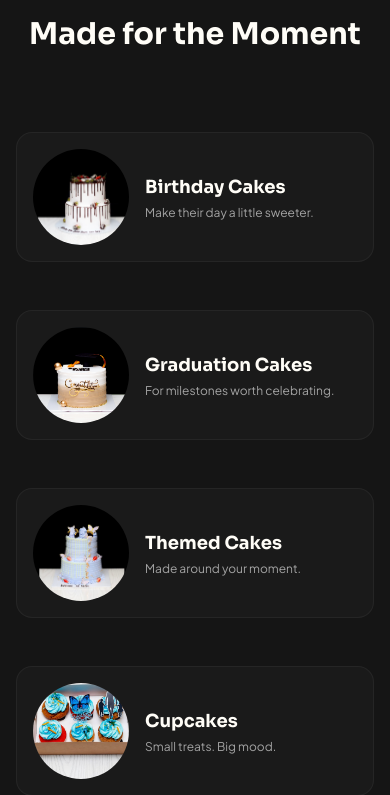
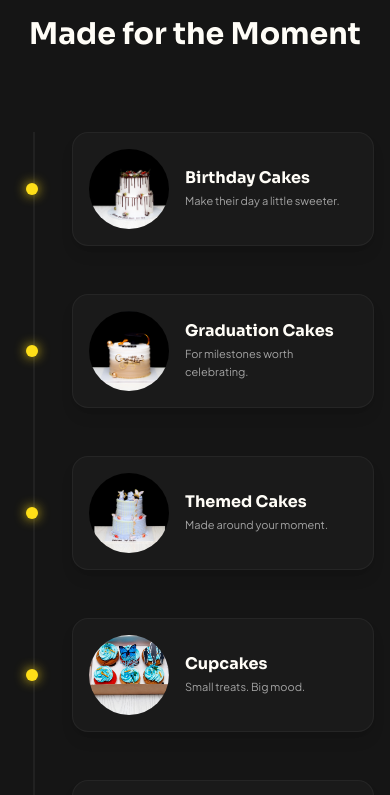
Before and after one commit to Erick-dev-087/Hives_Website, a Next.js app in the folder hives-app/: page / in a window 390 px wide. Shown: the part 5600-6395 px from the top of the page. Built offline with nearby package versions, Linux system fonts and the light colour scheme.

Commit message:
Made mobile optimizations

```diff
--- a/hives-app/src/components/home/HeroSection.tsx
+++ b/hives-app/src/components/home/HeroSection.tsx
@@ -91,6 +91,7 @@ export default function HeroSection() {
               initial="hidden"
               animate="visible"
               whileHover={{ rotate: 5, scale: 1.05 }}
+              whileTap={{ rotate: 8, scale: 0.95 }}
             >
               <Image
                 src="/images/cakes/birthday_cakes/Birthday_cake.png"
@@ -108,6 +109,7 @@ export default function HeroSection() {
               initial={{ opacity: 0, x: -30, y: 20 }}
               animate={{ opacity: 1, x: 0, y: 0 }}
               whileHover={{ rotate: -5, scale: 1.05 }}
+              whileTap={{ rotate: -8, scale: 0.95 }}
               transition={{
                 delay: 0.4,
                 duration: 0.7,
@@ -131,6 +133,7 @@ export default function HeroSection() {
               initial={{ opacity: 0, y: -20, scale: 0.9 }}
               animate={{ opacity: 1, y: 0, scale: 1 }}
               whileHover={{ rotate: 8, scale: 1.05 }}
+              whileTap={{ rotate: 12, scale: 0.95 }}
               transition={{ delay: 0.6, duration: 0.6, ease: 'easeOut' }}
             >
               <Image
--- a/hives-app/src/components/home/MadeForTheMoment.tsx
+++ b/hives-app/src/components/home/MadeForTheMoment.tsx
@@ -13,14 +13,27 @@ const pathData = "M 50 2 C 75 2, 75 18, 50 18 C 25 18, 25 38, 50 38 C 75 38, 75
 
 export default function MadeForTheMoment() {
   const containerRef = useRef<HTMLDivElement>(null);
+  const mobileContainerRef = useRef<HTMLDivElement>(null);
 
-  // Continuous scroll progress for the glowing line
+  // Continuous scroll progress for the glowing line (Desktop)
   const { scrollYProgress } = useScroll({
     target: containerRef,
     offset: ['start center', 'end center'],
   });
 
   const smoothProgress = useSpring(scrollYProgress, {
+    stiffness: 100,
+    damping: 30,
+    restDelta: 0.001
+  });
+
+  // Continuous scroll progress for the glowing line (Mobile)
+  const { scrollYProgress: mobileScrollY } = useScroll({
+    target: mobileContainerRef,
+    offset: ['start center', 'end center'],
+  });
+
+  const mobileSmoothProgress = useSpring(mobileScrollY, {
     stiffness: 100,
     damping: 30,
     restDelta: 0.001
@@ -110,18 +123,42 @@ export default function MadeForTheMoment() {
       </div>
 
       {/* Mobile Layout (Hidden on Desktop) */}
-      <div className="md:hidden px-4 space-y-12 pb-24 relative z-10">
-        {momentScenes.map((scene) => (
-          <div key={scene.id} className="bg-[#1A1A1A] rounded-2xl overflow-hidden border border-white/5 p-4 flex gap-4 items-center">
-            <div className="relative w-24 h-24 rounded-full overflow-hidden shrink-0">
-              <Image src={scene.image} alt={scene.title} fill className="object-cover" />
+      <div ref={mobileContainerRef} className="md:hidden relative px-4 pb-24 max-w-md mx-auto">
+
+        {/* Mobile SVG Timeline Line */}
+        <div className="absolute left-8 top-0 bottom-24 w-1 z-0">
+          {/* Base faint line */}
+          <div className="absolute inset-y-0 left-1/2 -translate-x-1/2 w-0.5 bg-white/5" />
+
+          {/* Glowing illuminated line */}
+          <motion.div
+            className="absolute top-0 left-1/2 -translate-x-1/2 w-0.5 bg-honey shadow-[0_0_8px_rgba(255,223,24,0.8)] origin-top"
+            style={{ scaleY: mobileSmoothProgress }}
+          />
+        </div>
+
+        <div className="space-y-12 relative z-10">
+          {momentScenes.map((scene) => (
+            <div key={scene.id} className="relative flex items-center gap-6">
+
+              {/* Timeline Dot */}
+              <div className="relative shrink-0 flex items-center justify-center w-8">
+                <div className="w-3 h-3 rounded-full bg-honey shadow-[0_0_12px_rgba(255,223,24,0.9)] z-20" />
+              </div>
+
+              {/* Card */}
+              <div className="bg-[#1A1A1A] rounded-2xl overflow-hidden border border-white/5 p-4 flex gap-4 items-center flex-1 shadow-lg">
+                <div className="relative w-20 h-20 sm:w-24 sm:h-24 rounded-full overflow-hidden shrink-0 shadow-inner">
+                  <Image src={scene.image} alt={scene.title} fill className="object-cover" sizes="96px" />
+                </div>
+                <div>
+                  <h3 className="text-base sm:text-lg font-bold font-heading text-cream leading-tight">{scene.title}</h3>
+                  <p className="mt-1 text-[11px] sm:text-xs text-white/60 line-clamp-2 leading-relaxed">{scene.subtitle}</p>
+                </div>
+              </div>
             </div>
-            <div>
-              <h3 className="text-lg font-bold font-heading text-cream">{scene.title}</h3>
-              <p className="mt-1 text-xs text-white/60 line-clamp-2">{scene.subtitle}</p>
-            </div>
-          </div>
-        ))}
+          ))}
+        </div>
       </div>
     </section>
   );
--- a/hives-app/src/components/ui/CategoryCard.tsx
+++ b/hives-app/src/components/ui/CategoryCard.tsx
@@ -5,7 +5,7 @@ import Image from 'next/image';
 import Link from 'next/link';
 import { motion } from 'motion/react';
 import { ArrowRight } from 'lucide-react';
-import { cardHover, imageZoom } from '@/lib/animations';
+import { cardHover, cardTap, imageZoom } from '@/lib/animations';
 import type { CategoryInfo } from '@/types';
 
 interface CategoryCardProps {
@@ -29,6 +29,7 @@ export default function CategoryCard({ category, index = 0 }: CategoryCardProps)
         <motion.div
           className="group relative rounded-2xl overflow-hidden aspect-[4/3] cursor-pointer shadow-sm"
           whileHover={cardHover}
+          whileTap={cardTap}
         >
           {/* Background image */}
           <motion.div className="absolute inset-0" whileHover={imageZoom}>
```
